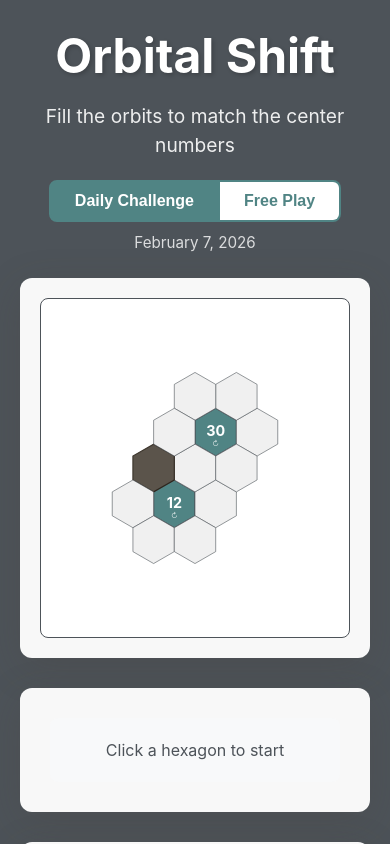
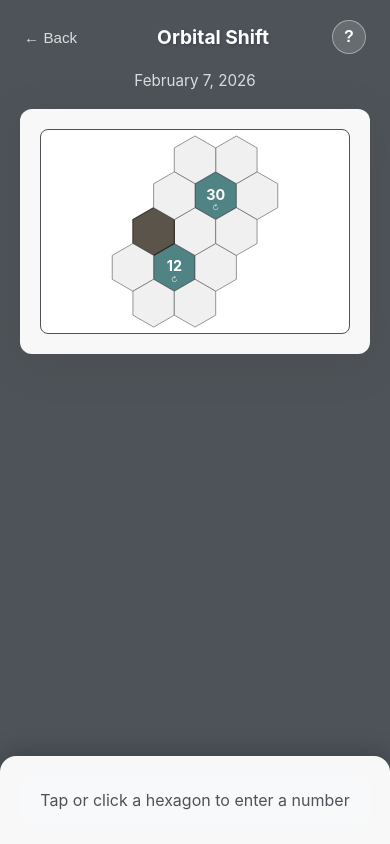
Before and after one commit to ELIEL87/orbitals, a React (Vite) app: page / in a window 390 px wide. Both pictures are taken after a click on the button "Daily Challenge". Shown: the top 844 px of the page. Built offline with nearby package versions, Linux system fonts and the light colour scheme.

Commit message:
Refactor UI + adjust minor things

```diff
--- a/src/App.css
+++ b/src/App.css
@@ -22,27 +22,61 @@
 }
 
 .header {
-  text-align: center;
-  color: white;
-  margin-bottom: 20px;
+  display: flex;
+  align-items: center;
+  justify-content: space-between;
+  margin-bottom: 16px;
+  padding: 0 4px;
 }
 
-.header h1 {
-  font-size: 3rem;
+.header-title {
+  font-size: 1.4rem;
   font-weight: 700;
-  margin-bottom: 10px;
-  text-shadow: 2px 2px 4px rgba(0, 0, 0, 0.2);
+  color: white;
+  text-shadow: 1px 1px 3px rgba(0, 0, 0, 0.2);
 }
 
-.subtitle {
-  font-size: 1.2rem;
-  opacity: 0.9;
+.header-back {
+  background: none;
+  border: none;
+  color: rgba(255, 255, 255, 0.8);
+  font-size: 0.95rem;
+  cursor: pointer;
+  padding: 8px 0;
+  min-width: 70px;
+  text-align: left;
+  transition: color 0.2s;
+}
+
+.header-back:hover {
+  color: white;
+}
+
+.header-help {
+  width: 34px;
+  height: 34px;
+  min-width: 34px;
+  border-radius: 50%;
+  background: rgba(255, 255, 255, 0.15);
+  border: 1.5px solid rgba(255, 255, 255, 0.4);
+  color: white;
+  font-size: 1rem;
+  font-weight: 700;
+  cursor: pointer;
+  display: flex;
+  align-items: center;
+  justify-content: center;
+  transition: background 0.2s;
+}
+
+.header-help:hover {
+  background: rgba(255, 255, 255, 0.25);
 }
 
 /* Mode selector */
 .mode-selector {
   text-align: center;
-  margin-bottom: 24px;
+  margin-bottom: 16px;
 }
 
 .mode-tabs {
@@ -50,8 +84,8 @@
 }
 
 .mode-tab {
-  padding: 10px 24px;
-  font-size: 1rem;
+  padding: 8px 20px;
+  font-size: 0.95rem;
   font-weight: 600;
   border: 2px solid #508484;
   background: white;
@@ -188,7 +222,7 @@
 }
 
 .game-board-wrapper {
-  flex: 2;
+  flex: 3;
   min-width: 0;
 }
 
@@ -203,10 +237,16 @@
   height: 100%;
 }
 
+.game-board svg {
+  max-width: 100%;
+  height: auto;
+}
+
 .game-controls {
-  flex: 1;
+  flex: 0 0 260px;
+  max-width: 260px;
   background: #f8f8f8;
-  padding: 30px;
+  padding: 24px;
   border-radius: 12px;
   box-shadow: 0 10px 40px rgba(74, 66, 56, 0.2);
 }
@@ -272,7 +312,7 @@
 }
 
 .num-btn {
-  padding: 15px;
+  padding: 12px 6px;
   font-size: 1.2rem;
   font-weight: 600;
   border: 2px solid #508484;
@@ -347,6 +387,24 @@
 
 .win-message h2 {
   margin-bottom: 10px;
+}
+
+.continue-freeplay-btn {
+  margin-top: 12px;
+  width: 100%;
+  padding: 10px;
+  font-size: 0.95rem;
+  font-weight: 600;
+  background: rgba(255, 255, 255, 0.25);
+  color: white;
+  border: 2px solid rgba(255, 255, 255, 0.6);
+  border-radius: 8px;
+  cursor: pointer;
+  transition: background 0.2s;
+}
+
+.continue-freeplay-btn:hover {
+  background: rgba(255, 255, 255, 0.35);
 }
 
 .error-message {
@@ -449,6 +507,141 @@
   .game-board {
     min-width: auto;
   }
+
+  .game-board-wrapper {
+    margin-bottom: 300px;
+  }
+
+  .game-controls {
+    position: fixed;
+    bottom: 0;
+    left: 0;
+    right: 0;
+    max-width: none;
+    flex: none;
+    border-radius: 16px 16px 0 0;
+    box-shadow: 0 -4px 24px rgba(0, 0, 0, 0.2);
+    z-index: 50;
+    padding: 20px 20px calc(20px + env(safe-area-inset-bottom, 0px));
+  }
+
+  .freeplay-controls {
+    flex-wrap: wrap;
+    gap: 8px;
+  }
+
+  .difficulty-btn {
+    font-size: 0.8rem;
+    padding: 4px 10px;
+  }
+
+  .header-title {
+    font-size: 1.2rem;
+  }
+
+  .number-input h3 {
+    font-size: 1rem;
+    margin-bottom: 10px;
+  }
+
+  .hint-text {
+    font-size: 0.8rem;
+    margin-bottom: 10px;
+  }
+
+  .num-btn {
+    font-size: 1.1rem;
+  }
+
+  .win-message {
+    margin-top: 12px;
+    padding: 14px;
+  }
+
+  .status {
+    padding: 12px;
+  }
+
+  .number-input {
+    margin-top: 0;
+  }
+
+  .number-input h3 {
+    display: none;
+  }
+}
+
+/* Help modal */
+.help-modal-overlay {
+  position: fixed;
+  inset: 0;
+  background: rgba(0, 0, 0, 0.5);
+  z-index: 200;
+  display: flex;
+  align-items: center;
+  justify-content: center;
+  padding: 20px;
+}
+
+.help-modal {
+  background: #f8f8f8;
+  border-radius: 16px;
+  padding: 28px;
+  max-width: 420px;
+  width: 100%;
+  box-shadow: 0 20px 60px rgba(0, 0, 0, 0.3);
+}
+
+.help-modal-header {
+  display: flex;
+  justify-content: space-between;
+  align-items: center;
+  margin-bottom: 16px;
+}
+
+.help-modal-header h2 {
+  color: #4A4238;
+  font-size: 1.3rem;
+  margin: 0;
+}
+
+.help-modal-close {
+  background: none;
+  border: none;
+  font-size: 1.6rem;
+  cursor: pointer;
+  color: #4D5359;
+  line-height: 1;
+  padding: 4px 8px;
+  transition: color 0.2s;
+}
+
+.help-modal-close:hover {
+  color: #4A4238;
+}
+
+.help-modal-list {
+  list-style: none;
+  padding: 0;
+  margin: 0;
+}
+
+.help-modal-list li {
+  padding: 10px 0;
+  color: #4D5359;
+  border-bottom: 1px solid #e0e0e0;
+  font-size: 0.95rem;
+  line-height: 1.4;
+}
+
+.help-modal-list li:last-child {
+  border-bottom: none;
+}
+
+.help-modal-list li::before {
+  content: "• ";
+  color: #508484;
+  font-weight: bold;
 }
 
 /* Landing page */
@@ -510,6 +703,15 @@
 .landing-btn-primary:hover {
   transform: translateY(-2px);
   box-shadow: 0 4px 12px rgba(80, 132, 132, 0.4);
+}
+
+.landing-btn-primary.completed {
+  background: #79C99E;
+  border-color: #79C99E;
+}
+
+.landing-btn-primary.completed:hover {
+  box-shadow: 0 4px 12px rgba(121, 201, 158, 0.4);
 }
 
 .landing-btn-secondary {
@@ -628,6 +830,7 @@
   }
 
   .landing-buttons {
-    width: 220px;
+    width: 100%;
+    max-width: 260px;
   }
 }
--- a/src/App.jsx
+++ b/src/App.jsx
@@ -5,6 +5,8 @@
 import { generateDailyPuzzle, generateFreePlayPuzzle } from './utils/puzzleGenerator';
 import orbitsLogo from './assets/orbits_white.svg';
 import './App.css';
+
+const DAILY_STORAGE_KEY = 'orbital-daily-completed';
 
 function getTodayString() {
   const d = new Date();
@@ -14,11 +16,29 @@
   return `${yyyy}-${mm}-${dd}`;
 }
 
+function isDailyCompleted() {
+  return localStorage.getItem(DAILY_STORAGE_KEY) === getTodayString();
+}
+
+function markDailyCompleted() {
+  localStorage.setItem(DAILY_STORAGE_KEY, getTodayString());
+}
+
+function loadDailyGrid() {
+  try {
+    const saved = localStorage.getItem(`orbital-daily-grid-${getTodayString()}`);
+    return saved ? JSON.parse(saved) : null;
+  } catch {
+    return null;
+  }
+}
+
 function App() {
   const [mode, setMode] = useState('daily');
   const [difficulty, setDifficulty] = useState('medium');
   const [puzzleKey, setPuzzleKey] = useState(0);
   const [page, setPage] = useState('landing');
+  const [helpOpen, setHelpOpen] = useState(false);
 
   const generatePuzzle = useCallback((currentMode, currentDifficulty) => {
     if (currentMode === 'daily') {
@@ -28,12 +48,6 @@
   }, []);
 
   const [puzzleConfig, setPuzzleConfig] = useState(() => generatePuzzle(mode, difficulty));
-
-  const handleModeChange = (newMode) => {
-    setMode(newMode);
-    setPuzzleConfig(generatePuzzle(newMode, difficulty));
-    setPuzzleKey(k => k + 1);
-  };
 
   const handleDifficultyChange = (newDifficulty) => {
     const config = generatePuzzle(mode, newDifficulty);
@@ -64,6 +78,7 @@
   if (!puzzleConfig && page === 'game') return null;
 
   if (page === 'landing') {
+    const dailyDone = isDailyCompleted();
     return (
       <div className="landing-page">
         <img src={orbitsLogo} alt="Orbital Shift" className="landing-logo" />
@@ -72,8 +87,11 @@
           Fill the orbits so each ring sums to its center number. No repeats allowed.
         </p>
         <div className="landing-buttons">
-          <button className="landing-btn-primary" onClick={handlePlayDaily}>
-            Daily Challenge
+          <button
+            className={`landing-btn-primary${dailyDone ? ' completed' : ''}`}
+            onClick={handlePlayDaily}
+          >
+            {dailyDone ? 'Daily Challenge ✓' : 'Daily Challenge'}
           </button>
           <button className="landing-btn-secondary" onClick={handlePlayFreePlay}>
             Free Play
@@ -106,14 +124,14 @@
   return (
     <div className="app">
       <header className="header">
-        <h1>Orbital Shift</h1>
-        <p className="subtitle">Fill the orbits to match the center numbers</p>
+        <button className="header-back" onClick={() => setPage('landing')}>← Back</button>
+        <h1 className="header-title">Orbital Shift</h1>
+        <button className="header-help" onClick={() => setHelpOpen(true)}>?</button>
       </header>
 
       <ModeSelector
         mode={mode}
         difficulty={difficulty}
-        onModeChange={handleModeChange}
         onDifficultyChange={handleDifficultyChange}
         onNewPuzzle={handleNewPuzzle}
       />
@@ -122,7 +140,30 @@
         key={puzzleKey}
         centers={puzzleConfig.centers}
         blackHexagons={puzzleConfig.blackHexagons}
+        mode={mode}
+        initialGrid={mode === 'daily' ? loadDailyGrid() : null}
+        onWin={() => { if (mode === 'daily') markDailyCompleted(); }}
+        onContinueFreePlay={handlePlayFreePlay}
       />
+
+      {helpOpen && (
+        <div className="help-modal-overlay" onClick={() => setHelpOpen(false)}>
+          <div className="help-modal" onClick={e => e.stopPropagation()}>
+            <div className="help-modal-header">
+              <h2>How to Play</h2>
+              <button className="help-modal-close" onClick={() => setHelpOpen(false)}>×</button>
+            </div>
+            <ul className="help-modal-list">
+              <li>Tap or click a hexagon to select it</li>
+              <li>Enter a number (0–9) using the buttons or keyboard</li>
+              <li>Press Backspace/Delete or Clear to erase a cell</li>
+              <li>Each number can only appear once per orbit</li>
+              <li>Tap a center hexagon to rotate its orbit</li>
+              <li>The sum of numbers in each orbit must equal the center number</li>
+            </ul>
+          </div>
+        </div>
+      )}
     </div>
   );
 }
--- a/src/components/Game.jsx
+++ b/src/components/Game.jsx
@@ -2,7 +2,12 @@
 import HexagonGrid from './HexagonGrid';
 import { useGame } from '../hooks/useGame';
 
-function Game({ centers, blackHexagons, onWin, hideInstructions }) {
+function getTodayString() {
+  const d = new Date();
+  return `${d.getFullYear()}-${String(d.getMonth() + 1).padStart(2, '0')}-${String(d.getDate()).padStart(2, '0')}`;
+}
+
+function Game({ centers, blackHexagons, onWin, mode, onContinueFreePlay, initialGrid }) {
   const {
     grid,
     selectedHex,
@@ -19,7 +24,7 @@
     isOrbitIncorrect,
     isOrbitCorrect,
     navigateHex,
-  } = useGame(centers, blackHexagons);
+  } = useGame(centers, blackHexagons, initialGrid);
 
   const [hoveredHex, setHoveredHex] = useState(null);
   const [gameWon, setGameWon] = useState(false);
@@ -35,6 +40,15 @@
       onWin();
     }
   }, [checkWin, grid, onWin]);
+
+  // Persist daily grid to localStorage on every change
+  useEffect(() => {
+    if (mode !== 'daily' || Object.keys(grid).length === 0) return;
+    const gridToSave = Object.fromEntries(
+      Object.entries(grid).map(([k, v]) => [k, { ...v, isRotating: false }])
+    );
+    localStorage.setItem(`orbital-daily-grid-${getTodayString()}`, JSON.stringify(gridToSave));
+  }, [grid, mode]);
 
   useEffect(() => {
     const handleKeyDown = (e) => {
@@ -138,7 +152,7 @@
 
           {!selectedHex && (
             <div className="status">
-              <p>Click a hexagon to start</p>
+              <p>Tap or click a hexagon to enter a number</p>
             </div>
           )}
 
@@ -146,27 +160,16 @@
             <div className="win-message">
               <h2>Solved!</h2>
               <p>All orbits are correctly filled!</p>
+              {mode === 'daily' && (
+                <button className="continue-freeplay-btn" onClick={onContinueFreePlay}>
+                  Continue in Free Play
+                </button>
+              )}
             </div>
           )}
         </div>
       </div>
 
-      {!hideInstructions && (
-        <div className="instructions-wrapper">
-          <div className="instructions">
-            <h3>How to Play</h3>
-            <ul>
-              <li>Click a hexagon or use arrow keys to select it</li>
-              <li>Type a number (0-9)</li>
-              <li>Press Backspace/Delete to clear a hexagon</li>
-              <li>Arrow keys to navigate between hexagons</li>
-              <li>Each number can only appear once per orbit</li>
-              <li>Click the center hexagon to rotate its orbit</li>
-              <li>Sum of numbers in each orbit must equal the center number</li>
-            </ul>
-          </div>
-        </div>
-      )}
     </>
   );
 }
--- a/src/components/ModeSelector.jsx
+++ b/src/components/ModeSelector.jsx
@@ -1,7 +1,6 @@
 export default function ModeSelector({
   mode,
   difficulty,
-  onModeChange,
   onDifficultyChange,
   onNewPuzzle,
 }) {
@@ -13,21 +12,6 @@
 
   return (
     <div className="mode-selector">
-      <div className="mode-tabs">
-        <button
-          className={`mode-tab ${mode === 'daily' ? 'active' : ''}`}
-          onClick={() => onModeChange('daily')}
-        >
-          Daily Challenge
-        </button>
-        <button
-          className={`mode-tab ${mode === 'freeplay' ? 'active' : ''}`}
-          onClick={() => onModeChange('freeplay')}
-        >
-          Free Play
-        </button>
-      </div>
-
       {mode === 'daily' && (
         <p className="daily-date">{today}</p>
       )}
```
Also changed, not shown: src/hooks/useGame.js (+7 -2 lines).
